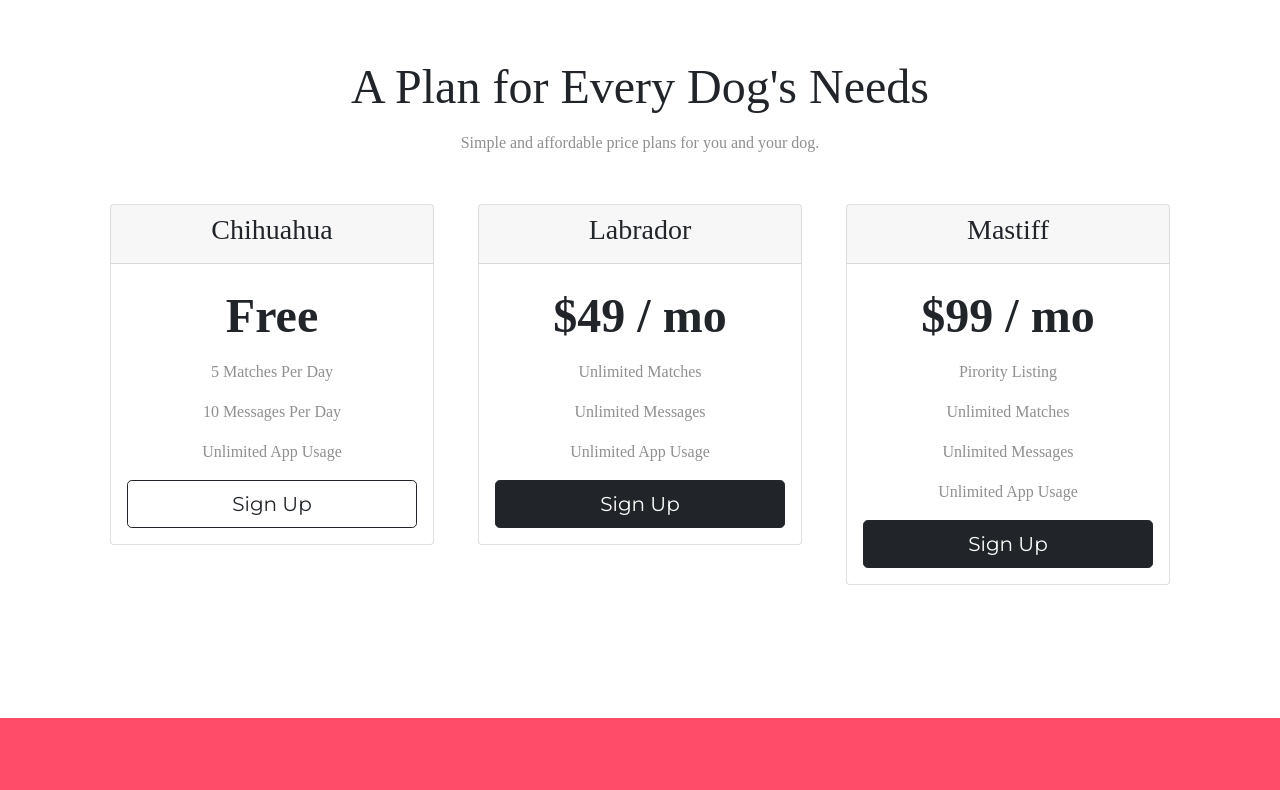
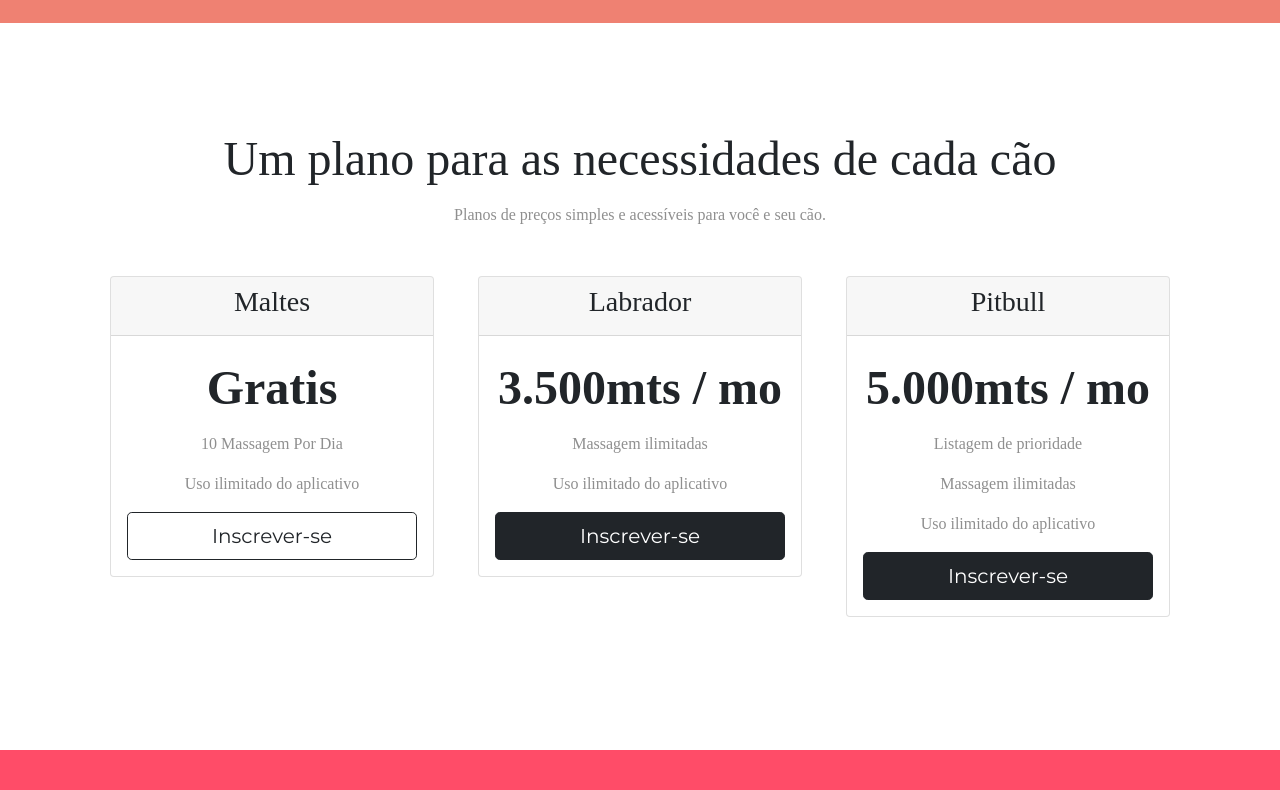
Before and after one commit to Erivalto/DogsCare-Website, a plain HTML site: page index.html in a window 1280 px wide. Shown: the part 1920-2710 px from the top of the page. Drawn offline with nearby package versions, Linux system fonts and the light colour scheme.

Commit message:
Update index.html

```diff
--- a/index.html
+++ b/index.html
@@ -3,7 +3,7 @@
 
 <head>
   <meta charset="utf-8" />
-  <title>TinDog</title>
+  <title>Dogs Care</title>
 
   <!--CSS PLUGIN FOR BOOTSTRAP-->
   <link href="https://cdn.jsdelivr.net/npm/bootstrap@5.0.2/dist/css/bootstrap.min.css" rel="stylesheet" integrity="sha384-EVSTQN3/azprG1Anm3QDgpJLIm9Nao0Yz1ztcQTwFspd3yD65VohhpuuCOmLASjC" crossorigin="anonymous" />
@@ -49,7 +49,7 @@
 
       <div class="row">
         <div class="col-lg-6">
-          <h1 class="big-heading">Meet new and interesting dogs nearby.</h1>
+          <h1 class="big-heading">Conheça cães novos e interessantes conosco..</h1>
           <button type="button" class="btn btn-dark btn-lg download-btn">
             <i class="fa-brands fa-apple"></i>
             Download
@@ -74,7 +74,7 @@
         <i class="fa-solid fa-solid-icons fa-circle-check fa-4x"></i>
         <h3 class="feature-title">Easy to use.</h3>
         <p class="feature-description">
-          So easy to use, even your dog could do it.
+          Tão fácil de usar, até mesmo seu cão poderia fazê-lo.
         </p>
       </div>
 
@@ -82,7 +82,7 @@
         <i class="fa-solid fa-solid-icons fa-bullseye fa-4x"></i>
         <h3 class="feature-title">Elite Clientele</h3>
         <p class="feature-description">
-          We have all the dogs, the greatest dogs.
+          Temos todos os cães, os melhores cães.
         </p>
       </div>
 
@@ -90,7 +90,7 @@
         <i class="fa-solid fa-solid-icons fa-heart fa-4x"></i>
         <h3 class="feature-title">Guaranteed to work.</h3>
         <p class="feature-description">
-          Find the love of your dog's life or your money back.
+          Encontre o amor da vida do seu cão ou seu dinheiro de volta.
         </p>
       </div>
     </div>
@@ -104,14 +104,13 @@
       <div class="carousel-inner">
         <div class="carousel-item active">
           <h2 class="testimonial-text">
-            I no longer have to sniff other dogs for love. I've found the hottest
-            Corgi on TinDog. Woof.
+            Não preciso mais cheirar outros cães por amor. Encontrei o Corgi mais gostoso no Dogs Care. Woof.
           </h2>
           <img class="testimonial-image" src="images/dog-img.jpg" alt="dog-profile" />
           <em>Pebbles, New York</em>
         </div>
         <div class="carousel-item">
-          <h2 class="testimonial-text">My dog used to be so lonely, but with TinDog's help, they've found the love of their life. I think.</h2>
+          <h2 class="testimonial-text">Meu cao costumava ser muito solitário, mas com a ajuda de Dogs Care, eles encontraram o amor de sua vida. Eu penso.</h2>
           <img class="testimonial-image" src="images/lady-img.jpg" alt="lady-profile">
           <em>Beverly, Illinois</em>
         </div>
@@ -143,63 +142,60 @@
   <!-- Pricing -->
 
   <section class="white-section"id="pricing">
-    <h2 class="section-heading">A Plan for Every Dog's Needs</h2>
-    <p>Simple and affordable price plans for you and your dog.</p>
+    <h2 class="section-heading">Um plano para as necessidades de cada cão</h2>
+    <p>Planos de preços simples e acessíveis para você e seu cão.</p>
 
     <div class="row">
 
       <div class="pricing-column col-lg-4 col-md-6">
         <div class="card-group">
-          <!-- Chihuahua plan -->
+          <!-- Maltes plano -->
           <div class="card">
             <div class="card-header">
-              <h3>Chihuahua</h3>
+              <h3>Maltes</h3>
             </div>
             <div class="card-body">
-              <h2 class="price-text">Free</h2>
-              <p>5 Matches Per Day</p>
-              <p>10 Messages Per Day</p>
-              <p>Unlimited App Usage</p>
+              <h2 class="price-text">Gratis</h2>
+              <p>10 Massagem Por Dia</p>
+              <p>Uso ilimitado do aplicativo</p>
               <div class="d-grid gap-2">
-                <button type="button" class="btn btn-lg btn-outline-dark">Sign Up</button>
+                <button type="button" class="btn btn-lg btn-outline-dark">Inscrever-se</button>
               </div>
             </div>
           </div>
         </div>
       </div>
 
-      <!-- Labrador plan -->
+      <!-- Labrador plan0 -->
       <div class="pricing-column col-lg-4 col-md-6">
         <div class="card">
           <div class="card-header">
             <h3>Labrador</h3>
           </div>
           <div class="card-body">
-            <h2 class="price-text">$49 / mo</h2>
-            <p>Unlimited Matches</p>
-            <p>Unlimited Messages</p>
-            <p>Unlimited App Usage</p>
+            <h2 class="price-text">3.500mts / mo</h2>
+            <p>Massagem ilimitadas</p>
+            <p>Uso ilimitado do aplicativo</p>
             <div class="d-grid gap-2">
-              <button type="button" class="btn btn-lg btn-dark">Sign Up</button>
+              <button type="button" class="btn btn-lg btn-dark">Inscrever-se</button>
             </div>
           </div>
         </div>
       </div>
 
-      <!-- Mastiff plan -->
+      <!-- Pitbull plan -->
       <div class="pricing-column col-lg-4">
         <div class="card">
           <div class="card-header">
-            <h3>Mastiff</h3>
+            <h3>Pitbull</h3>
           </div>
           <div class="card-body">
-            <h2 class="price-text">$99 / mo</h2>
-            <p>Pirority Listing</p>
-            <p>Unlimited Matches</p>
-            <p>Unlimited Messages</p>
-            <p>Unlimited App Usage</p>
+            <h2 class="price-text">5.000mts / mo</h2>
+            <p>Listagem de prioridade</p>
+            <p>Massagem ilimitadas</p>
+            <p>Uso ilimitado do aplicativo</p>
             <div class="d-grid gap-2">
-              <button type="button" class="btn btn-lg btn-dark">Sign Up</button>
+              <button type="button" class="btn btn-lg btn-dark">Inscrever-se</button>
             </div>
           </div>
         </div>
@@ -208,17 +204,17 @@
     </div>
   </section>
 
-  <!-- Call to Action -->
+  <!-- Chamada de atencao -->
 
   <section class="colored-section" id="cta">
-    <h3 class="big-heading">Find the True Love of Your Dog's Life Today.</h3>
+    <h3 class="big-heading">Encontre o verdadeiro amor da vida do seu cão hoje.</h3>
     <button type="button" class="btn btn-dark btn-lg download-btn">
       <i class="fa-brands fa-apple"></i>
-      Download
+      Baixar
     </button>
     <button type="button" class="btn btn-light btn-lg download-btn">
       <i class="fa-brands fa-google-play"></i>
-      Download
+      Baixar
     </button>
   </section>
 
```
